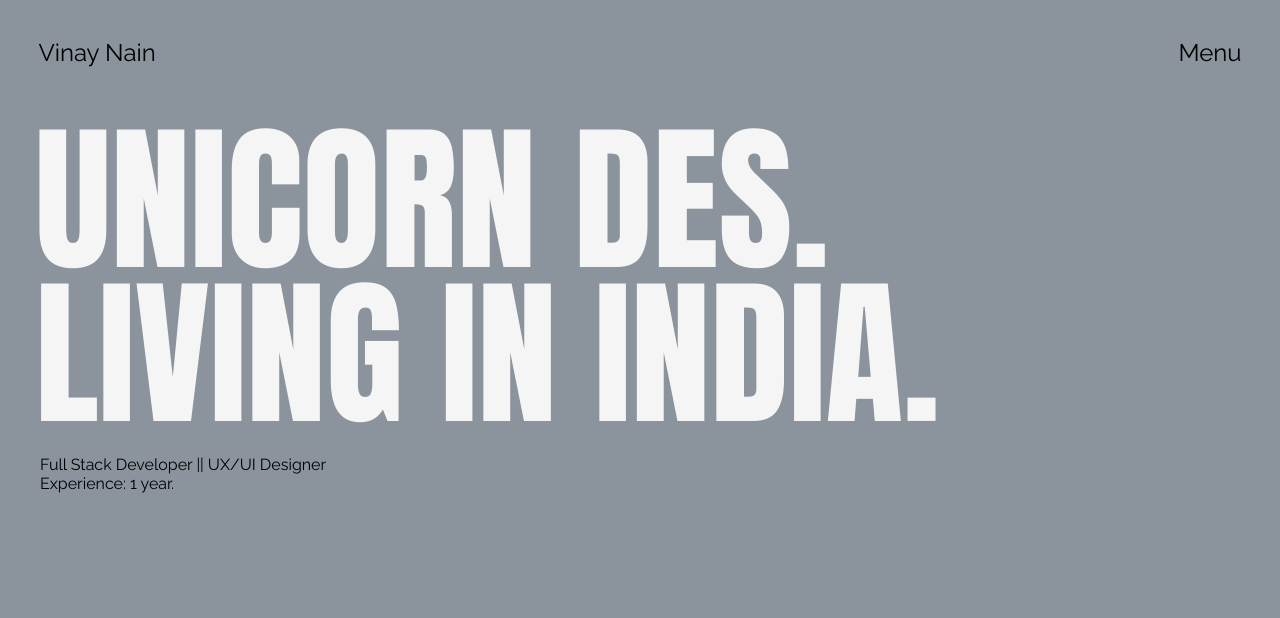
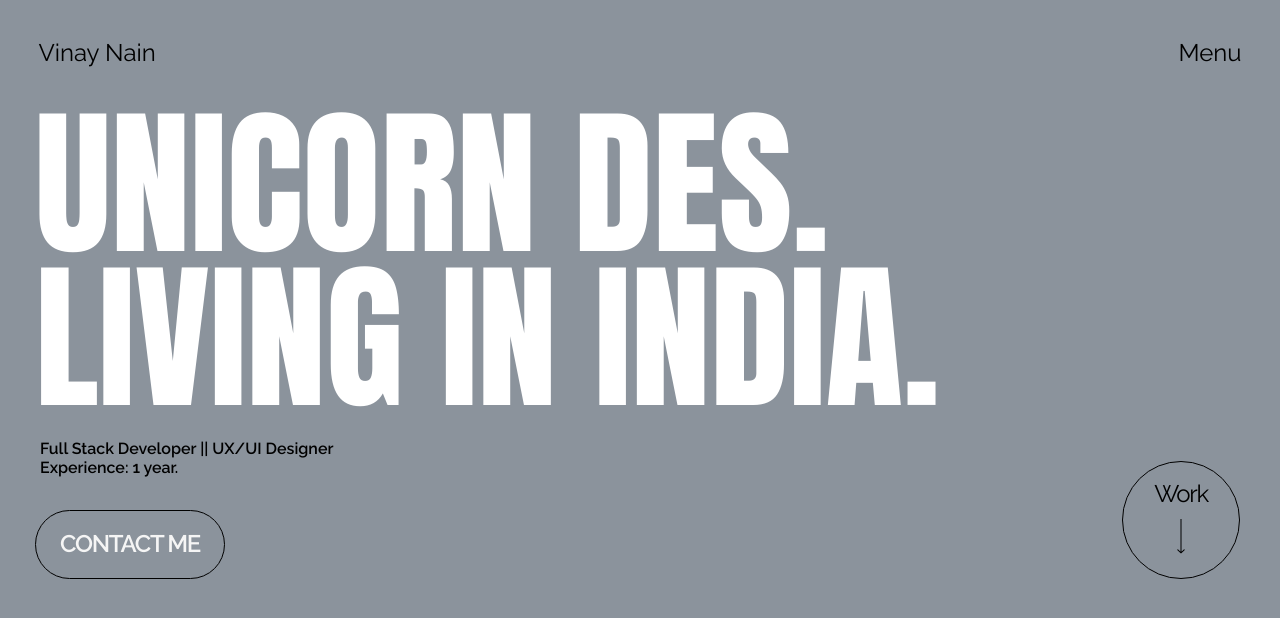
Before and after one commit to nainvinay2601/VinaysPortfolio, a website: page index.html in a window 1280 px wide. Drawn offline with Linux system fonts and the light colour scheme.

Commit message:
added homepage CTA without motion

```diff
--- a/index.html
+++ b/index.html
@@ -37,7 +37,15 @@
         <p>Experience: 1 year.</p>
     </section>
 
-    <section id="homePageFooter"></section>
+    <section id="homePageCTA">
+        <div class="contactMeAndWorkButton">
+            <button id="contactMeButton">CONTACT ME</button>
+            <button id="workButton">
+          Work
+          <img class="lineVector" src="Line 1.svg" alt="" />
+        </button>
+        </div>
+    </section>
     <script src="index.js"></script>
 </body>
 
--- a/style.css
+++ b/style.css
@@ -12,6 +12,7 @@ font-family: 'Anton', sans-serif;
 
 body {
     background-color: #8B939C;
+    height: 100vh;
 }
 
 a {
@@ -47,9 +48,9 @@ li {
 #homePageText {
     font-family: 'Anton', sans-serif;
     font-size: 10rem;
-    color: #f5f5f5;
+    color: #ffffff;
     line-height: 96.4%;
-    margin-top: 3.5rem;
+    margin-top: 2.5rem;
     padding-left: 2.1875rem;
     padding-right: 2.5rem;
 }
@@ -59,10 +60,66 @@ li {
 
 #skillAndExp {
     font-family: 'Raleway', sans-serif;
-    font-weight: 100;
+    font-weight: 600;
     font-size: 1rem;
     color: #000000;
     /* line-height: 73.4%; */
     padding-left: 2.5rem;
     padding-top: 1.5rem;
 }
+
+
+/* =========================HomePageCTA=================================== */
+
+#homePageCTA {
+    margin: 0rem 2.5rem 3.31rem 2.19rem;
+}
+
+.contactMeAndWorkButton {
+    display: flex;
+    justify-content: space-between;
+    align-items: flex-end;
+    /* border: 1px solid black; */
+    margin-top: -1rem;
+}
+
+#contactMeButton {
+    padding: 1.5rem;
+    border-radius: 50px;
+    color: #F5F5F5;
+    font-size: 1.5rem;
+    font-family: 'Raleway', sans-serif;
+    /* font-family: Raleway; */
+    font-weight: 600;
+    line-height: 78.9%;
+    letter-spacing: -0.0825rem;
+    background-color: #8B939C;
+    border: 1.5px solid black;
+}
+
+#contactMeButton:hover {
+    border-right: 6px solid black;
+    border-bottom: 6px solid black;
+    transition: cubic-bezier(0.175, 0.885, 0.32, 1.275);
+}
+
+#workButton {
+    width: 7.375rem;
+    height: 7.375rem;
+    background-color: #8B939C;
+    border: 1.5px solid black;
+    border-radius: 50%;
+    color: #000;
+    font-size: 1.5rem;
+    font-family: Raleway;
+    line-height: 78.9%;
+    letter-spacing: -0.0825rem;
+    display: flex;
+    flex-direction: column;
+    justify-content: center;
+    align-items: center;
+}
+
+.lineVector {
+    margin-top: 1rem;
+}
```
Also changed, not shown: Line 1.svg (added).
